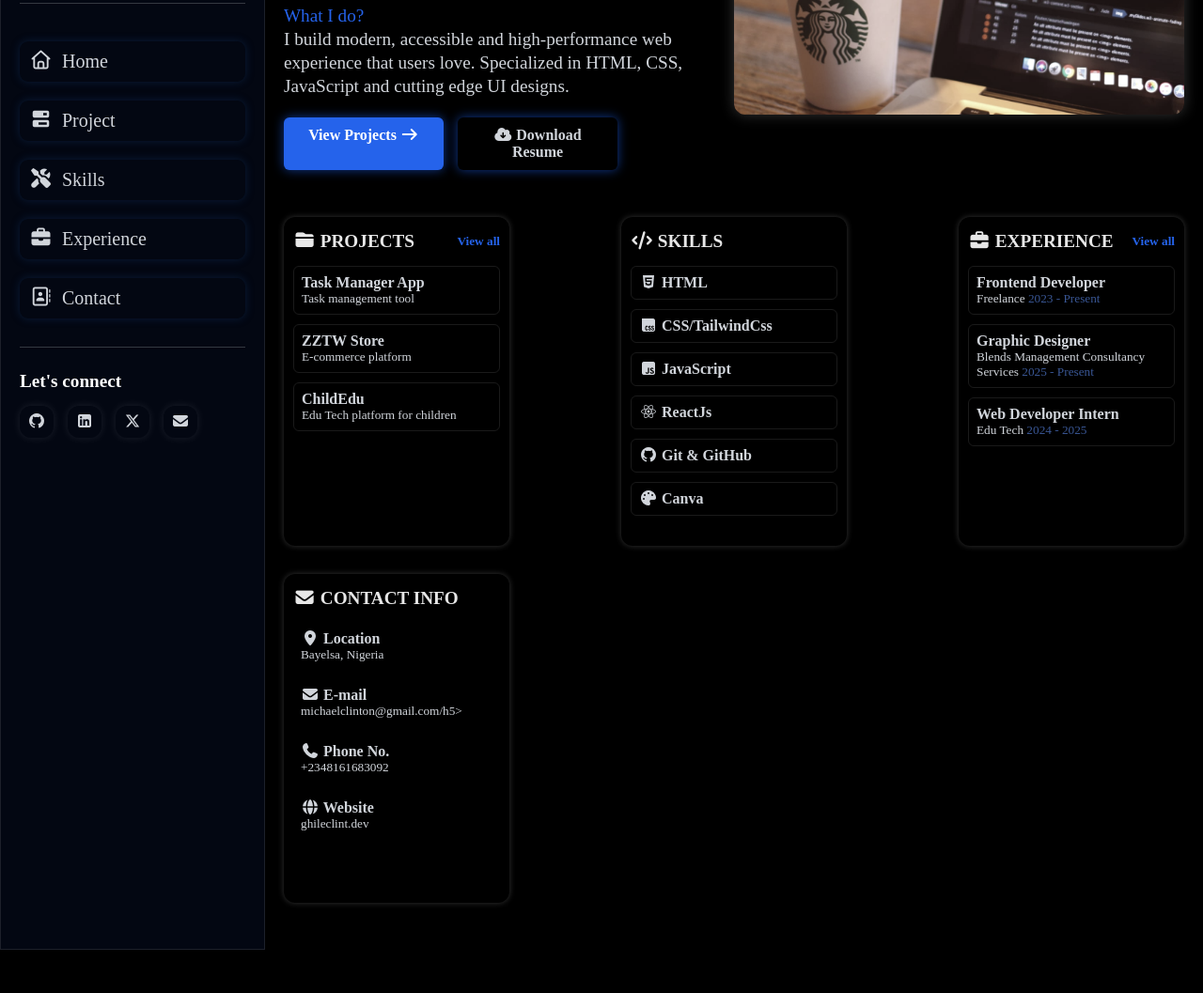
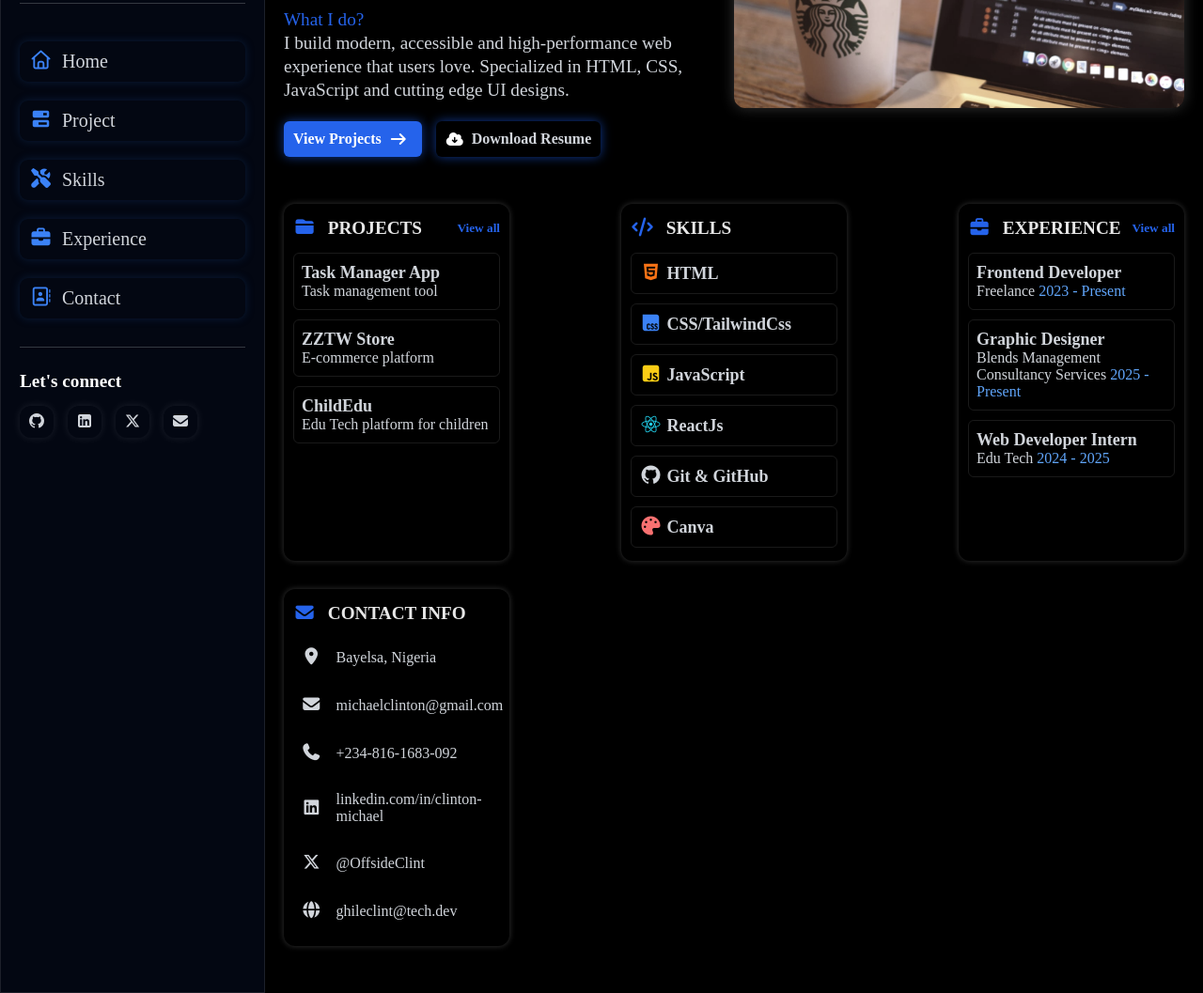
Before and after one commit to ghileclint/my-portfolio-2, a plain HTML site: page index.html in a window 1280 px wide. Shown: the part 268-1325 px from the top of the page at 94% size. Before the commit the page ends 1279 px from the top, so only its background shows below. Drawn offline with Linux system fonts and the light colour scheme.

Commit message:
added some icons and modified the styling too

```diff
--- a/index.html
+++ b/index.html
@@ -19,7 +19,7 @@
     <section class="navBar">
       <div class="profile">
         <div class="img">
-          <img src="/images/profile1.png" alt="">
+          <img src="/images/profile1.png" alt="" />
         </div>
         <h2>Ghile Clint</h2>
         <p>Web Developer</p>
@@ -70,9 +70,15 @@
       <div class="connect">
         <p>Let's connect</p>
         <div class="icons">
-          <a href=""><i class="fa-brands fa-github"></i></a>
-          <a href=""><i class="fa-brands fa-square-linkedin"></i></a>
-          <a href=""><i class="fa-brands fa-x-twitter"></i></a>
+          <a href="https://github.com/ghileclint" target="_blank"
+            ><i class="fa-brands fa-github"></i
+          ></a>
+          <a
+            href="https://www.linkedin.com/in/clinton-michael-858b2b3b5"
+            target="_blank"
+            ><i class="fa-brands fa-square-linkedin"></i
+          ></a>
+          <a href="https://x.com/offsideclint" target="_blank"><i class="fa-brands fa-x-twitter"></i></a>
           <a href=""><i class="fa-solid fa-envelope"></i></a>
         </div>
       </div>
@@ -81,7 +87,10 @@
     <section class="hero">
       <div class="heroContent">
         <div class="content">
-          <h4><i class="fa-solid fa-star-and-crescent"></i>Available for opportunities</h4>
+          <h4>
+            <i class="fa-solid fa-star-and-crescent"></i>Available for
+            opportunities
+          </h4>
           <h2>
             Hi, I'm <span>Michael Clinton</span>, a Creative &
             <span>Web Developer</span>
@@ -95,8 +104,12 @@
           </p>
 
           <div class="btn">
-            <a href=" " class="projectBtn">View Projects <i class="fa-solid fa-arrow-right"></i></a>
-            <a href="" class="resumeBtn"><i class="fa-solid fa-cloud-arrow-down"></i> Download Resume</a>
+            <a href=" " class="projectBtn"
+              >View Projects <i class="fa-solid fa-arrow-right"></i
+            ></a>
+            <a href="" class="resumeBtn"
+              ><i class="fa-solid fa-cloud-arrow-down"></i> Download Resume</a
+            >
           </div>
         </div>
 
@@ -188,23 +201,47 @@
           </div>
 
           <div class="items">
-            <p><i class="fa-solid fa-location-dot"></i> Location</p>
+            <p><i class="fa-solid fa-location-dot"></i></p>
             <h5>Bayelsa, Nigeria</h5>
           </div>
 
           <div class="items">
-            <p><i class="fa-solid fa-envelope"></i> E-mail</p>
-            <h5>michaelclinton@gmail.com/h5>
+            <p><i class="fa-solid fa-envelope"></i></p>
+            <h5><a href="">michaelclinton@gmail.com</a></h5>
           </div>
 
           <div class="items">
-            <p><i class="fa-solid fa-phone"></i> Phone No.</p>
-            <h5>+2348161683092</h5>
+            <p><i class="fa-solid fa-phone"></i></p>
+            <h5>+234-816-1683-092</h5>
           </div>
 
           <div class="items">
-            <p><i class="fa-solid fa-globe"></i> Website</p>
-            <h5>ghileclint.dev</h5>
+            <p><i class="fa-brands fa-linkedin"></i></p>
+            <h5>
+              <a
+                href="https://www.linkedin.com/in/clinton-michael-858b2b3b5"
+                target="_blank"
+                >linkedin.com/in/clinton-michael</a
+              >
+            </h5>
+          </div>
+
+          <div class="items">
+            <p><i class="fa-brands fa-x-twitter"></i></p>
+            <h5>
+              <a href="https://x.com/offsideclint" target="_blank"
+                >@OffsideClint</a
+              >
+            </h5>
+          </div>
+
+          <div class="items">
+            <p><i class="fa-solid fa-globe"></i></p>
+            <h5>
+              <a href="https://github.com/ghileclint" target="_blank"
+                >ghileclint@tech.dev</a
+              >
+            </h5>
           </div>
         </div>
       </div>
--- a/style.css
+++ b/style.css
@@ -25,7 +25,7 @@ h2 {
 }
 
 h4 {
-  font-size: clamp(0.8rem, 3vw, 1rem);
+  font-size: clamp(1rem, 3vw, 1.2rem);
 }
 
 li {
@@ -121,6 +121,10 @@ a {
   transition: ease-in-out;
 }
 
+.navBar nav ul li i {
+  color: #3b82f6;
+}
+
 .navBar nav ul li:hover {
   border: 2px solid var(--primary-color);
   box-shadow: 0 0 30px #1b428159;
@@ -198,7 +202,14 @@ a {
   width: 50%;
 }
 
+.content i {
+  color: #3b82f6;
+  margin-right: 5px;
+}
+
 .content h4 {
+  display: flex;
+  align-items: center;
   border: 2px solid var(--secondary-color);
   background-color: #8aabf11a;
   color: var(--primary-color);
@@ -237,7 +248,9 @@ a {
 }
 
 .content .btn a {
-  width: 150px;
+  width: fit-content;
+  display: flex;
+  align-items: center;
   padding: 10px;
   border-radius: 6px;
   box-shadow: 0 0 12px #1c5de99d;
@@ -251,8 +264,18 @@ a {
   color: #fff;
 }
 
+.content .btn .projectBtn i {
+  color: #fff;
+  margin-left: 8px;
+}
+
 .content .btn .resumeBtn {
   color: var(--text-color);
+}
+
+.content .btn .resumeBtn i {
+  color: #fff;
+  margin-right: 8px;
 }
 
 .hero .heroImg {
@@ -288,7 +311,7 @@ a {
 .heroContainers .container {
   min-width: 220px;
   max-width: 220px;
-  height: 350px;
+  height: 380px;
   box-shadow: 0 0 6px rgba(255, 255, 255, 0.2);
   border-radius: 12px;
   padding: 0 10px;
@@ -302,6 +325,11 @@ a {
   margin: 15px 0;
   color: var(--text-color);
   font-weight: bold;
+}
+
+.container .text i {
+  color: var(--primary-color);
+  margin-right: 8px;
 }
 
 .container .text h5 {
@@ -318,7 +346,7 @@ a {
   border: 1px solid rgba(255, 255, 255, 0.1);
   margin-bottom: 10px;
   border-radius: 6px;
-  padding: 8px;
+  padding: 10px 8px;
 }
 
 .container .items:hover {
@@ -326,20 +354,47 @@ a {
 }
 
 .container .items p {
-  font-size: medium;
+  font-size: large;
   font-weight: bold;
 }
 
 .container .items h5 {
+  font-size: medium;
   font-weight: lighter;
 }
 
 .experience span {
-  color: var(--secondary-color);
+  color: #60a5fa;
 }
 
 .contact .items {
   border: none;
+}
+
+.heroContainers .skills i {
+  font-size: 20px;
+}
+
+.fa-html5 {
+  color: #f97316;
+}
+.fa-css {
+  color: #3b82f6;
+}
+.fa-square-js {
+  color: #facc15;
+}
+.fa-react {
+  color: #22d3ee;
+}
+.fa-palette {
+  color: #f87171;
+}
+
+.contact .items {
+  display: flex;
+  align-items: center;
+  gap: 15px;
 }
 
 @media (max-width: 780px) {
@@ -360,6 +415,7 @@ a {
   .hero .heroContent {
     margin-bottom: 0;
   }
+
   .heroContainers {
     margin-top: 0;
   }
@@ -496,8 +552,22 @@ a {
     display: block;
   }
 
+  .navBar nav ul li {
+    margin-bottom: 20px;
+  }
+
+  .navBar nav ul li i {
+    color: #3b82f6;
+    margin-right: 10px;
+  }
+
   .navBar nav.active {
     display: block;
+  }
+
+  .content p {
+    font-size: 20px;
+    text-align: justify;
   }
 
   .content .btn a {
```
